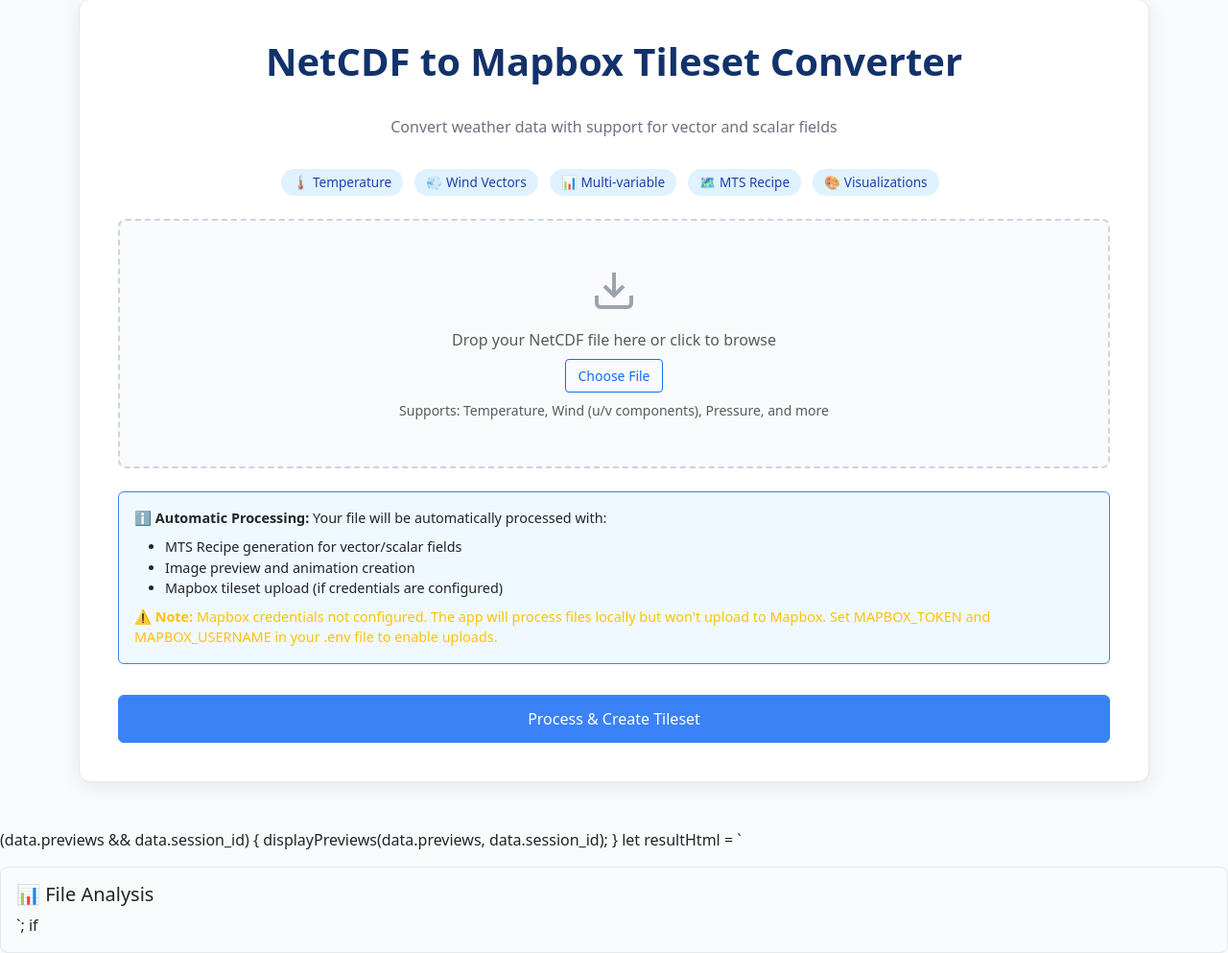
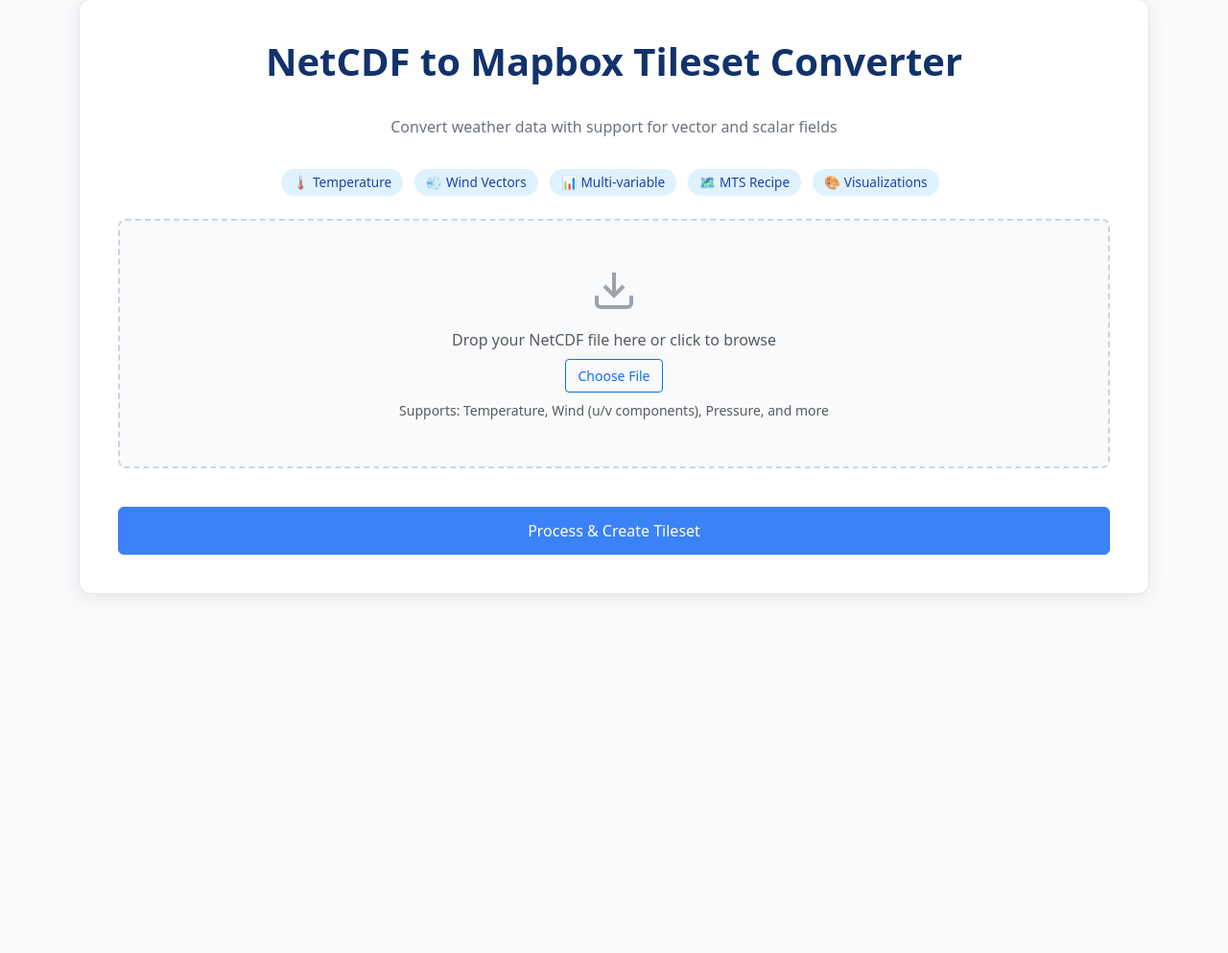
Before and after one commit to bafa2024/mb, a FastAPI app: page / in a window 1280 px wide. Shown: the part 49-1042 px from the top of the page at 96% size. After the commit the page ends 668 px from the top, so only its background shows below. Run offline with FastAPI, Linux system fonts and the light colour scheme.

Commit message:
quick fix

```diff
--- a/templates/index.html
+++ b/templates/index.html
@@ -43,11 +43,6 @@
       text-align: center;
       transition: all 0.3s ease;
       background: #f9fafb;
-      cursor: pointer;
-    }
-    .drop-zone:hover {
-      border-color: #3b82f6;
-      background: #eff6ff;
     }
     .drop-zone.dragover {
       border-color: #3b82f6;
@@ -273,14 +268,6 @@
     .tab-content.active {
       display: block;
     }
-    .status-info {
-      background: #f0f9ff;
-      border: 1px solid #3b82f6;
-      border-radius: 6px;
-      padding: 1rem;
-      margin-bottom: 1rem;
-      font-size: 0.9rem;
-    }
   </style>
 </head>
 <body>
@@ -316,15 +303,6 @@
               </div>
             </div>
             <div id="fileInfo" class="file-info d-none"></div>
-          </div>
-
-          <div class="status-info">
-            <strong>ℹ️ Automatic Processing:</strong> Your file will be automatically processed with:
-            <ul class="mb-0 mt-2">
-              <li>MTS Recipe generation for vector/scalar fields</li>
-              <li>Image preview and animation creation</li>
-              <li>Mapbox tileset upload (if credentials are configured)</li>
-            </ul>
           </div>
 
           <button type="submit" class="btn btn-primary w-100 mt-3" id="submitBtn">
@@ -389,20 +367,13 @@
     const fileInfo = document.getElementById('fileInfo');
     const chooseFileBtn = document.getElementById('chooseFileBtn');
 
-    // Store session ID for downloads
-    let currentSessionId = null;
-
-    // Click handler for the entire drop zone
-    dropZone.addEventListener('click', function(e) {
+    // Click handler for the choose file button only
+    chooseFileBtn.addEventListener('click', function(e) {
+      e.stopPropagation();
       fileInput.click();
     });
 
-    // Prevent button from triggering twice
-    chooseFileBtn.addEventListener('click', function(e) {
-      e.stopPropagation();
-    });
-
-    // Drag and drop handlers
+    // Only handle drag and drop
     dropZone.addEventListener('dragover', (e) => {
       e.preventDefault();
       dropZone.classList.add('dragover');
@@ -417,14 +388,9 @@
       dropZone.classList.remove('dragover');
 
       const files = e.dataTransfer.files;
-      if (files.length > 0) {
-        const file = files[0];
-        if (file.name.endsWith('.nc') || file.name.endsWith('.nc4')) {
-          fileInput.files = files;
-          updateFileInfo(file);
-        } else {
-          alert('Please upload a NetCDF file (.nc or .nc4)');
-        }
+      if (files.length > 0 && files[0].name.endsWith('.nc')) {
+        fileInput.files = files;
+        updateFileInfo(files[0]);
       }
     });
 
@@ -441,6 +407,8 @@
       `;
       fileInfo.classList.remove('d-none');
     }
+
+    // Remove the toggle event listener since we don't have the checkbox anymore
 
     // Progress tracking
     function updateProgress(step, percentage, message) {
@@ -466,10 +434,9 @@
     }
 
     // Display previews
-    function displayPreviews(previews, sessionId) {
+    function displayPreviews(previews) {
       if (!previews || Object.keys(previews).length === 0) return;
 
-      currentSessionId = sessionId;
       document.getElementById('previewSection').style.display = 'block';
       const staticContainer = document.getElementById('staticPreviews');
       const animatedContainer = document.getElementById('animatedPreviews');
@@ -494,10 +461,10 @@
               Mean: ${data.stats.mean.toFixed(2)}
             </div>
             <div class="preview-actions">
-              <a href="/download-tif/${sessionId}/${variable}" class="btn btn-sm btn-outline-primary">
+              <a href="/download-tif/${variable}" class="btn btn-sm btn-outline-primary">
                 📥 Download TIF
               </a>
-              <a href="/preview/${sessionId}/${variable}" class="btn btn-sm btn-outline-secondary" target="_blank">
+              <a href="/preview/${variable}" class="btn btn-sm btn-outline-secondary" target="_blank">
                 🔍 Full Size
               </a>
             </div>
@@ -519,7 +486,7 @@
               Temporal animation showing changes over time
             </div>
             <div class="preview-actions">
-              <a href="/download-gif/${sessionId}/${variable}" class="btn btn-sm btn-outline-primary">
+              <a href="/download-gif/${variable}" class="btn btn-sm btn-outline-primary">
                 📥 Download GIF
               </a>
             </div>
@@ -528,16 +495,11 @@
         }
       });
 
-      // Show/hide animation tab based on content
-      const hasAnimations = animatedContainer.children.length > 0;
-      const animationTabBtn = document.querySelector('.tab-button[onclick*="animated"]');
-      if (animationTabBtn) {
-        animationTabBtn.style.display = hasAnimations ? 'block' : 'none';
-      }
-
-      // If no static previews but has animations, switch to animations tab
-      if (staticContainer.children.length === 0 && hasAnimations) {
-        switchTab('animated');
+      // Show appropriate tab
+      if (animatedContainer.children.length > 0) {
+        document.querySelector('.tab-button[onclick*="animated"]').style.display = 'block';
+      } else {
+        document.querySelector('.tab-button[onclick*="animated"]').style.display = 'none';
       }
     }
 
@@ -576,13 +538,6 @@
       }
     }
 
-    // Escape key to close modal
-    document.addEventListener('keydown', function(event) {
-      if (event.key === 'Escape') {
-        closeModal();
-      }
-    });
-
     // Form submission
     document.getElementById('uploadForm').onsubmit = async function(e) {
       e.preventDefault();
@@ -597,9 +552,15 @@
       formData.append('file', file);
 
       // Add processing options (all automatically enabled)
-      formData.append('upload_to_mapbox', true);
-      formData.append('create_recipe', true);
-      formData.append('generate_previews', true);
+      const uploadToMapbox = true; // Always true
+      const createRecipe = true; // Always true
+      const generatePreviews = true; // Always true
+
+      formData.append('upload_to_mapbox', uploadToMapbox);
+      formData.append('create_recipe', createRecipe);
+      formData.append('generate_previews', generatePreviews);
+
+      // Mapbox credentials will be taken from environment variables in the backend
 
       // Update UI
       const submitBtn = document.getElementById('submitBtn');
@@ -612,16 +573,10 @@
       btnSpinner.style.display = 'inline-block';
       resultDiv.innerHTML = '';
 
-      // Hide preview section from previous upload
-      document.getElementById('previewSection').style.display = 'none';
-
       // Start progress
       updateProgress(1, 10, 'Analyzing NetCDF file...');
 
       try {
-        // Simulate progress updates
-        setTimeout(() => updateProgress(2, 40, 'Processing variables and generating previews...'), 1000);
-
         const response = await fetch('/process', {
           method: 'POST',
           body: formData
@@ -633,6 +588,15 @@
           updateProgress(4, 100, 'Complete!');
 
           // Display previews if available
+          if (data.previews) {
+            displayPreviews(data.previews);
+          }
+
+          let resultHtml = `
+            <div class="metadata-card">
+              <h5>📊 File Analysis</h5>
+          `;
+
           if (data.metadata) {
             resultHtml += `
               <p><strong>Dimensions:</strong> ${JSON.stringify(data.metadata.dimensions)}</p>
@@ -649,12 +613,9 @@
               <div class="mb-3">
                 <strong>Vector Fields (${data.metadata.vector_pairs.length}):</strong>
                 <div class="variable-list">
-                  ${data.metadata.vector_pairs.length > 0
-                    ? data.metadata.vector_pairs.map(v =>
-                        `<span class="variable-tag vector">${v.type} (${v.u}, ${v.v})</span>`
-                      ).join('')
-                    : '<span class="text-muted">No vector fields detected</span>'
-                  }
+                  ${data.metadata.vector_pairs.map(v =>
+                    `<span class="variable-tag vector">${v.type} (${v.u}, ${v.v})</span>`
+                  ).join('')}
                 </div>
               </div>
             `;
@@ -664,27 +625,26 @@
 
           if (data.message) {
             resultHtml += `
-              <div class="alert ${data.mapbox_upload ? 'alert-success' : 'alert-info'} mt-3">
+              <div class="alert alert-success mt-3">
                 ${data.message}
               </div>
             `;
           }
 
-          if (data.generated_files && data.session_id && !data.has_previews) {
+          if (data.generated_files && !data.has_previews) {
             resultHtml += `
               <div class="mt-3">
                 <h5>📥 Download GeoTIFFs</h5>
                 <div class="btn-group" role="group">
                   ${data.generated_files.map(f =>
-                    `<a href="/download-tif/${data.session_id}/${f}" class="btn btn-sm btn-outline-primary">${f}.tif</a>`
+                    `<a href="/download-tif/${f}" class="btn btn-sm btn-outline-primary">${f}.tif</a>`
                   ).join('')}
                 </div>
               </div>
             `;
           }
 
-          if (data.recipe_download && data.session_id) {
-            const tileset_id = data.tileset_id ? data.tileset_id.split('.').pop() : 'tileset';
+          if (data.recipe_download) {
             resultHtml += `
               <div class="mt-3">
                 <a href="${data.recipe_download}" class="btn btn-success">
@@ -694,7 +654,7 @@
             `;
           }
 
-          if (data.visualization_url && data.mapbox_upload) {
+          if (data.visualization_url) {
             resultHtml += `
               <div class="mt-3">
                 <a href="${data.visualization_url}" class="btn btn-primary" target="_blank">
@@ -706,36 +666,18 @@
 
           resultDiv.innerHTML = resultHtml;
 
-          if (data.job_id && data.mapbox_upload) {
+          if (data.job_id) {
             // Check job status
             setTimeout(() => checkJobStatus(data.job_id), 3000);
           }
 
         } else {
-          // Error response
-          let errorMessage = data.message || 'An error occurred during processing';
-
-          // Add helpful error messages
-          if (errorMessage.includes('Permission denied')) {
-            errorMessage += '<br><br><strong>Solution:</strong><br>' +
-              '1. Check that the temp_files directory exists<br>' +
-              '2. Ensure the application has write permissions<br>' +
-              '3. Try restarting the application';
-          } else if (errorMessage.includes('401') || errorMessage.includes('authentication')) {
-            errorMessage += '<br><br><strong>Solution:</strong><br>' +
-              '1. Check your Mapbox credentials in the .env file<br>' +
-              '2. Ensure your token has tilesets:write scope<br>' +
-              '3. Verify your username is correct';
-          }
-
           resultDiv.innerHTML = `
             <div class="alert alert-danger mt-3">
               <h5>❌ Error</h5>
-              <div>${errorMessage}</div>
+              <div>${data.message || 'An error occurred during processing'}</div>
             </div>
           `;
-
-          updateProgress(4, 100, 'Error occurred');
         }
 
       } catch (error) {
@@ -743,16 +685,8 @@
           <div class="alert alert-danger mt-3">
             <h5>❌ Network Error</h5>
             <div>Failed to connect to server: ${error.message}</div>
-            <br>
-            <strong>Please check:</strong>
-            <ul>
-              <li>The server is running (uvicorn app:app)</li>
-              <li>You're accessing the correct URL</li>
-              <li>No firewall is blocking the connection</li>
-            </ul>
           </div>
         `;
-        updateProgress(4, 100, 'Network error');
       } finally {
         submitBtn.disabled = false;
         btnText.style.display = 'inline-block';
@@ -762,63 +696,25 @@
 
     // Check job status
     async function checkJobStatus(jobId) {
+      const username = document.getElementById('mapboxUsername').value;
+      const token = document.getElementById('mapboxToken').value;
+
       try {
-        const response = await fetch(`/check-job/${jobId}`);
+        const response = await fetch(`/check-job/${jobId}?username=${username}&token=${token}`);
         const status = await response.json();
 
         if (status.stage === 'success') {
           updateProgress(4, 100, 'Tileset published successfully!');
         } else if (status.stage === 'failed') {
           updateProgress(4, 100, 'Tileset publication failed');
-
-          // Show error details if available
-          if (status.error || status.errors) {
-            const resultDiv = document.getElementById('result');
-            resultDiv.innerHTML += `
-              <div class="alert alert-warning mt-3">
-                <strong>⚠️ Publishing Error:</strong><br>
-                ${status.error || JSON.stringify(status.errors)}
-              </div>
-            `;
-          }
         } else {
-          updateProgress(3, 75, `Publishing tileset... (${status.stage || 'processing'})`);
+          updateProgress(3, 75, `Publishing tileset... (${status.stage})`);
           setTimeout(() => checkJobStatus(jobId), 5000);
         }
       } catch (error) {
         console.error('Error checking job status:', error);
       }
     }
-
-    // Check server health on load
-    window.addEventListener('load', async function() {
-      try {
-        const response = await fetch('/health');
-        const health = await response.json();
-
-        if (!health.mapbox_configured) {
-          const statusInfo = document.querySelector('.status-info');
-          statusInfo.innerHTML += `
-            <div class="mt-2 text-warning">
-              <strong>⚠️ Note:</strong> Mapbox credentials not configured.
-              The app will process files locally but won't upload to Mapbox.
-              Set MAPBOX_TOKEN and MAPBOX_USERNAME in your .env file to enable uploads.
-            </div>
-          `;
-        }
-      } catch (error) {
-        console.log('Server health check failed:', error);
-      }
-    });
   </script>
 </body>
-</html> (data.previews && data.session_id) {
-            displayPreviews(data.previews, data.session_id);
-          }
-
-          let resultHtml = `
-            <div class="metadata-card">
-              <h5>📊 File Analysis</h5>
-          `;
-
-          if
+</html>
```
